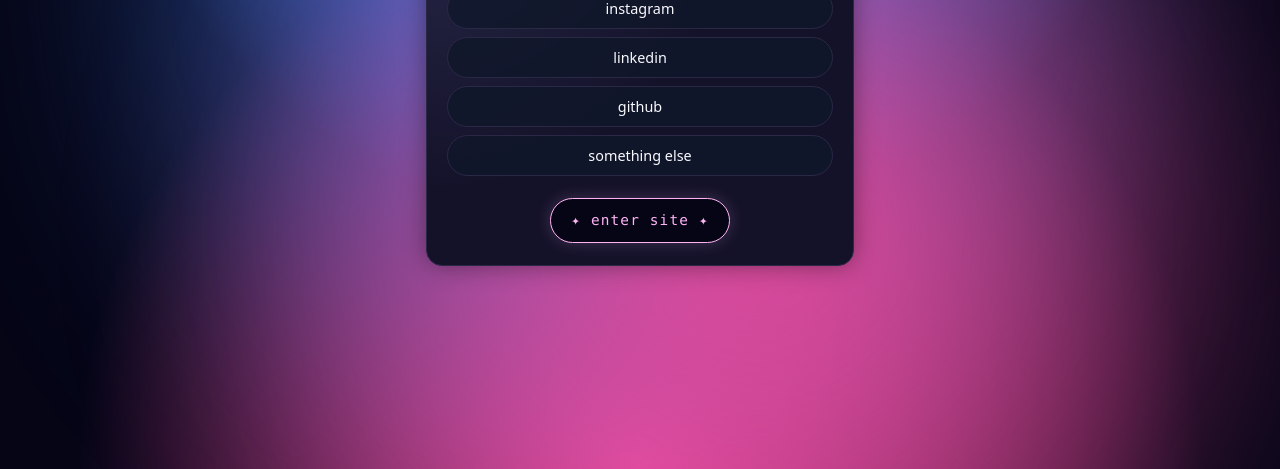
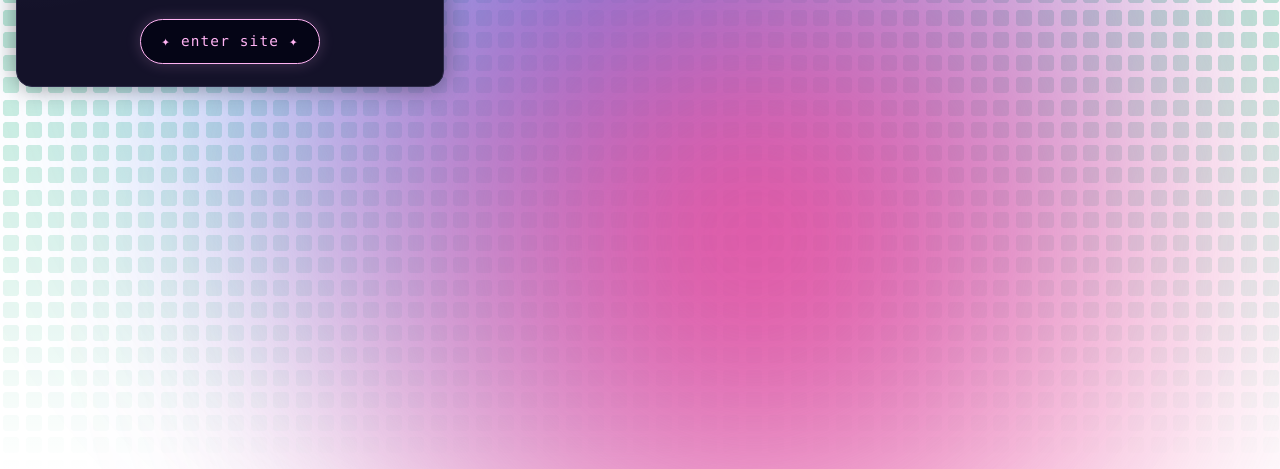
Before and after one commit to inkreydible/krey-net, a plain HTML site: page index.html in a window 1280 px wide. Shown: the part 331-800 px from the top of the page. Drawn offline with Linux system fonts and the light colour scheme.

Commit message:
i dont know tbh

```diff
--- a/style.css
+++ b/style.css
@@ -356,14 +356,15 @@ a:hover {
   min-height: 100vh;                               /* full viewport height */
   font-family: var(--font-main);
   color: var(--text);
-  background:                                      /* similar gradient to main body */
-    radial-gradient(circle at top, #3b82f6 0, transparent 55%),
-    radial-gradient(circle at bottom, #ec4899 0, transparent 55%),
-    var(--bg);
-  background-attachment: fixed;
   display: flex;                                   /* center wrapper */
   align-items: center;
   justify-content: center;
+
+  background-image: linear-gradient(to bottom, rgba(80, 136, 168, 0) 40%, rgb(255, 255, 255) 100%), url("img/bg/daikoglobal3.png");
+    background-attachment: fixed;
+    display: block;
+    font-family: MS PGothic;
+    text-align: center;
 }
 
 .landing-wrapper {
```
Also changed, not shown: 1 other file.
